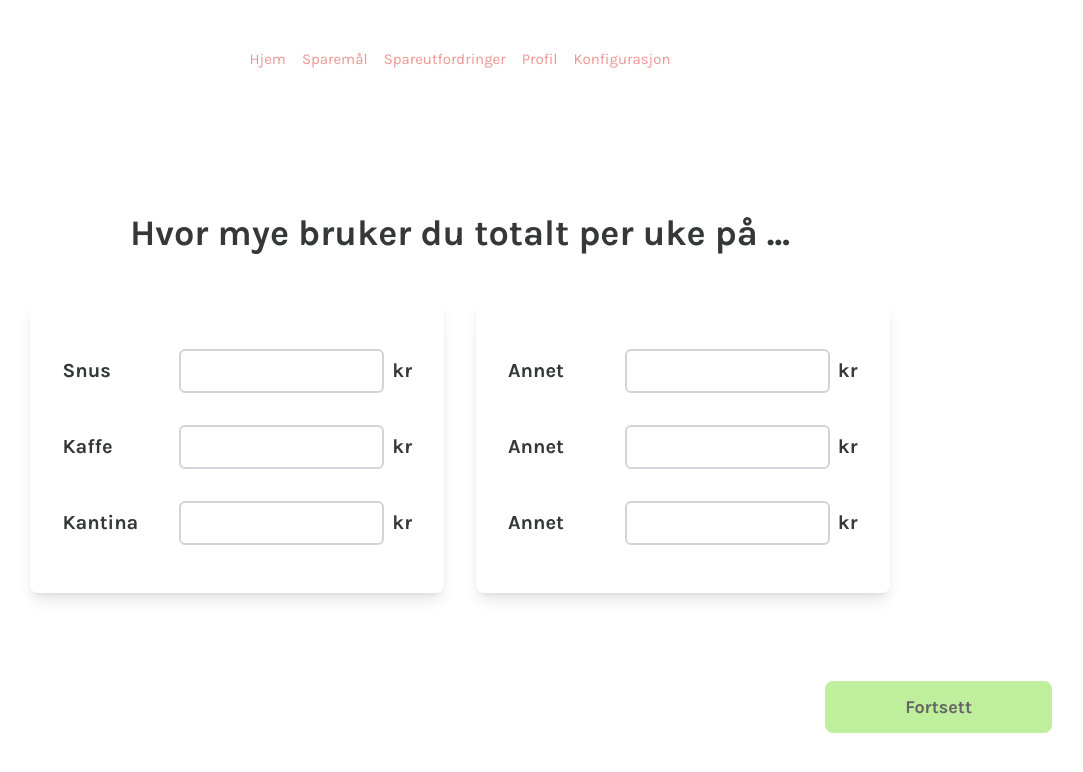
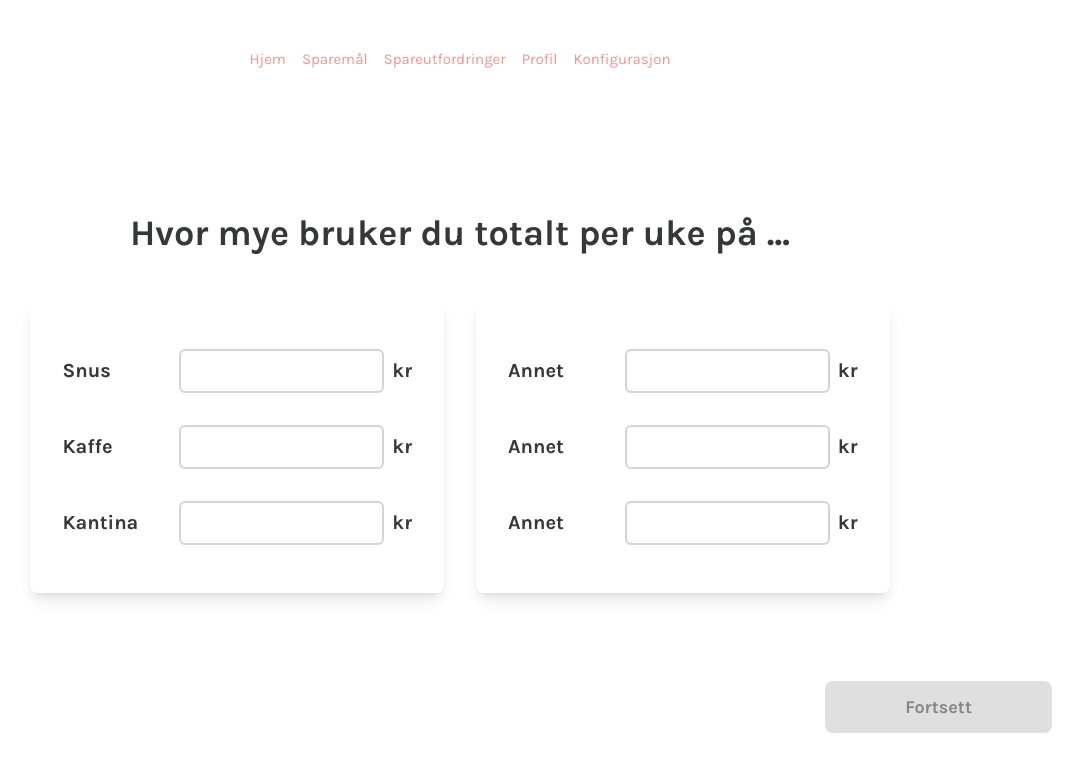
Before and after one commit to haruixu/SpareStiFrontend, a Vue app: page /konfigurasjonSteg5 in a window 1280 px wide. Shown: the top 772 px of the page, without its empty margins (180-1263 px from the left). Built offline with nearby package versions, Linux system fonts and the light colour scheme.

Commit message:
refactor: implemented tailwind CSS

```diff
--- a/src/components/ContinueButtonComponent.vue
+++ b/src/components/ContinueButtonComponent.vue
@@ -1,9 +1,9 @@
 <template>
     <button
-        class="continue-button"
         :class="{ 'opacity-60 cursor-not-allowed': disabled }"
         :disabled="disabled"
         @click="handleClick"
+        class="p-3 px-20 text-lg rounded-lg cursor-pointer transition-all font-bold bg-[var(--green)] hover:brightness-90 active:brightness-75"
     >
         Fortsett
     </button>
@@ -24,24 +24,3 @@ const handleClick = () => {
     }
 }
 </script>
-
-<style scoped>
-.continue-button {
-    @apply p-3 px-20 text-lg rounded-lg cursor-pointer transition-all font-bold;
-    color: black;
-    background-color: var(--green);
-}
-
-.continue-button:hover {
-    filter: brightness(90%);
-}
-
-.continue-button:active {
-    filter: brightness(75%);
-}
-
-.continue-button:disabled {
-    cursor: not-allowed;
-    opacity: 0.6;
-}
-</style>
```
